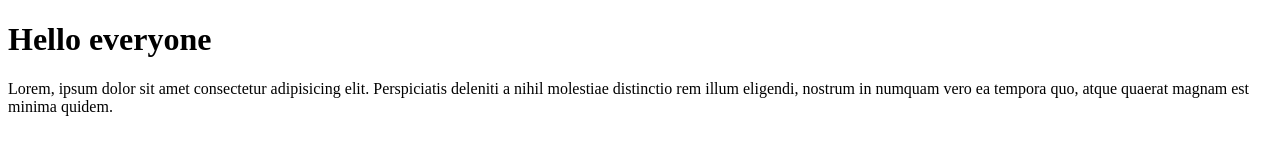
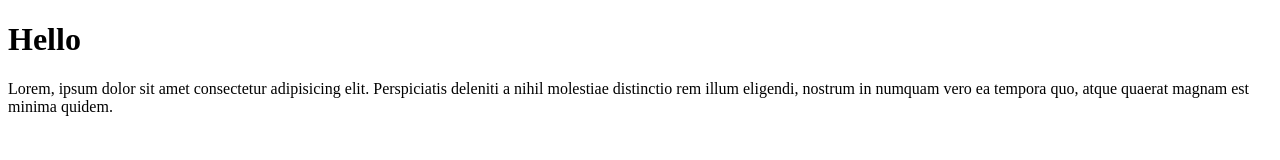
Before and after one commit to hey-kuldeep/Teamjsp, a plain HTML site: page index.html in a window 1280 px wide. Drawn offline with Linux system fonts and the light colour scheme.

Commit message:
changes done in h1

```diff
--- a/index.html
+++ b/index.html
@@ -8,7 +8,7 @@
 </head>
 
 <body>
-    <h1>Hello everyone</h1>
+    <h1>Hello</h1>
     <p>Lorem, ipsum dolor sit amet consectetur adipisicing elit. Perspiciatis deleniti a nihil molestiae distinctio rem
         illum eligendi, nostrum in numquam vero ea tempora quo, atque quaerat magnam est minima quidem.</p>
 </body>
```
